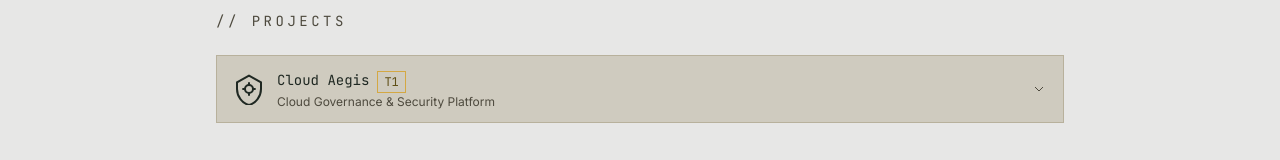
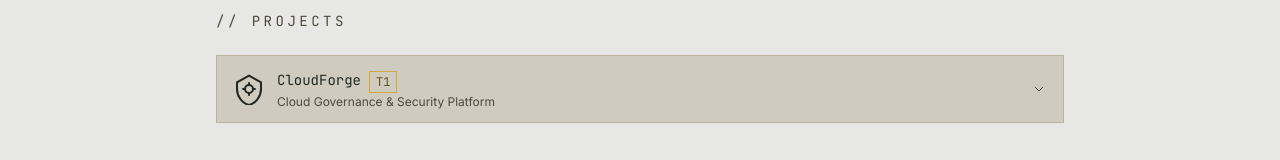
Before and after one commit to lvonguyen/portfolio-site, a React (Vite) app: page / in a window 1280 px wide. Shown: the part 449-609 px from the top of the page. Built offline with nearby package versions, Linux system fonts and the light colour scheme.

Commit message:
feat: rename Cloud Aegis -> CloudForge + update stale metrics
- Project name: Cloud Aegis -> CloudForge
- Live URL: cloudaegis-demo -> cloudforge.lvonguyen.com
- Diagram asset renamed to cloudforge-architecture.svg
- ADRs: 18 -> 21, API endpoints: 40 -> 91, packages: 16 -> 20

```diff
--- a/src/data/projects.ts
+++ b/src/data/projects.ts
@@ -2,17 +2,17 @@ import type { Project } from '@/types'
 
 export const projects: Project[] = [
   {
-    id: 'cloud-aegis',
-    name: 'Cloud Aegis',
+    id: 'cloudforge',
+    name: 'CloudForge',
     tagline: 'Cloud Governance & Security Platform',
-    description: 'Reference architecture demonstrating enterprise security patterns across identity, infrastructure, governance, and SDLC — built end-to-end, not just designed. Integrates CSPM aggregation (SecurityHub, Defender, SCC), AI-powered risk scoring, tiered remediation dispatch, ServiceNow GRC workflows, zero trust policy engine, and FinOps cost optimization. Backed by STRIDE threat models, 18 ADRs with trade-off analysis, and a layered CI/CD security pipeline (SAST, SBOM, container scanning).',
+    description: 'Reference architecture demonstrating enterprise security patterns across identity, infrastructure, governance, and SDLC — built end-to-end, not just designed. Integrates CSPM aggregation (SecurityHub, Defender, SCC), AI-powered risk scoring, tiered remediation dispatch, ServiceNow GRC workflows, zero trust policy engine, and FinOps cost optimization. Backed by STRIDE threat models, 21 ADRs with trade-off analysis, and a layered CI/CD security pipeline (SAST, SBOM, container scanning).',
     tier: 'T1',
     status: 'active',
     techStack: ['Go', 'React', 'OPA', 'Terraform', 'Claude API', 'OpenTelemetry'],
     githubUrl: 'https://github.com/lvonguyen/cloudforge',
-    liveUrl: 'https://cloudaegis-demo.lvonguyen.com',
-    diagramUrl: '/cloud-aegis-architecture.svg',
+    liveUrl: 'https://cloudforge.lvonguyen.com',
+    diagramUrl: '/cloudforge-architecture.svg',
     icon: 'shield-gear',
-    metrics: ['40+ OPA Policies', '16 Internal Packages', '40 API Endpoints'],
+    metrics: ['40+ OPA Policies', '20 Internal Packages', '91 API Operations'],
   },
 ]
```
Also changed, not shown: public/cloudforge-architecture.svg (renamed from public/cloud-aegis-architecture.svg).
